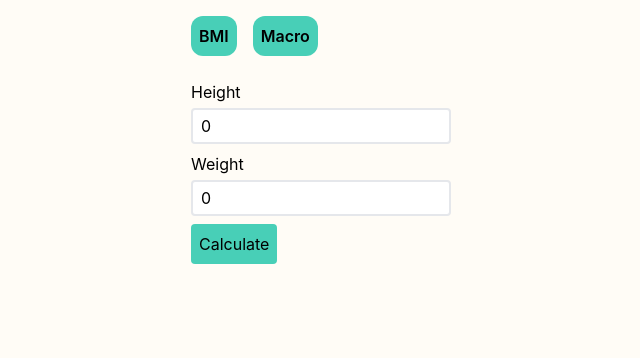
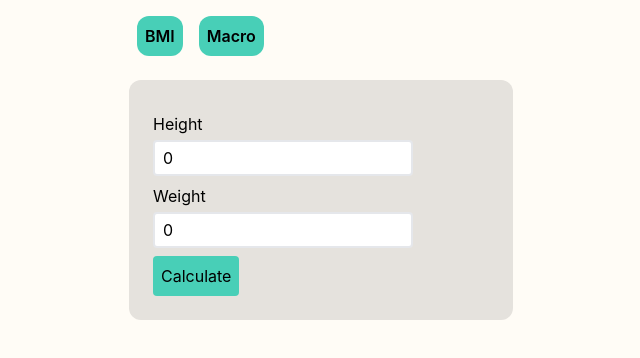
Before and after one commit to Klaymant/nutrimate, a React (Create React App) app: page / in a window 1280 px wide. Shown: the top 358 px of the page, without its empty margins (319-959 px from the left). Built offline with nearby package versions, Linux system fonts and the light colour scheme.

Commit message:
App redesign

```diff
--- a/src/App.tsx
+++ b/src/App.tsx
@@ -9,13 +9,13 @@ const App = () => {
   return (
     <>
       <div className="flex justify-center">
-        <div>
+        <div className="w-full mx-4 sm:w-96">
           <nav className="mt-2 font-semibold">
             <NavButton onClick={() => setPageSelection('bmi')} active={pageSelection === 'bmi'}>BMI</NavButton>
             <NavButton onClick={() => setPageSelection('macro')} active={pageSelection === 'macro'}>Macro</NavButton>
           </nav>
 
-          <section className="rounded">
+          <section className="rounded-xl bg-cream-dark mt-4 p-4">
             {pageSelection === 'bmi' && <Bmi />}
             {pageSelection === 'macro' && <Macros />}
           </section>
```
